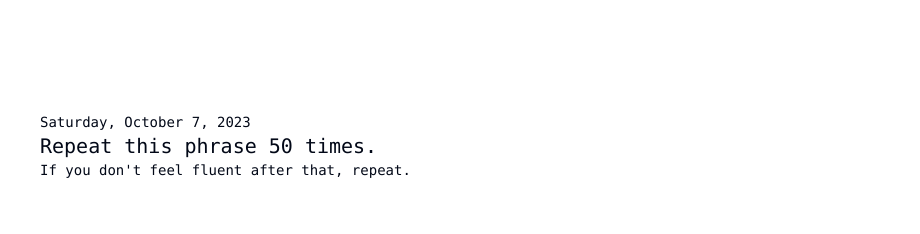
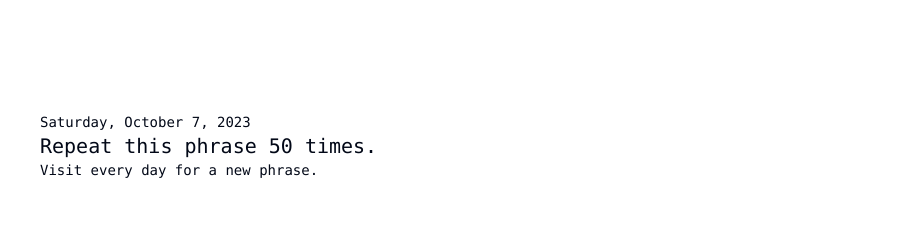
Before and after one commit to owolfdev/50xFrench, a Next.js app: page / in a window 1280 px wide. Shown: the top 234 px of the page, without its empty margins (104-1024 px from the left). Built offline with nearby package versions, Linux system fonts and the light colour scheme.

Commit message:
update phrase.tsx

```diff
--- a/components/phrase.tsx
+++ b/components/phrase.tsx
@@ -60,7 +60,7 @@ export function PhraseCard() {
       <div className="flex flex-col gap-0 p-2">
         <div className="">{getFormattedDateWithDay()}</div>
         <div className="text-xl ">Repeat this phrase 50 times.</div>
-        <div>If you don't feel fluent after that, repeat.</div>
+        <div>Visit every day for a new phrase.</div>
       </div>
       <Card className="w-full">
         <CardHeader>
```
